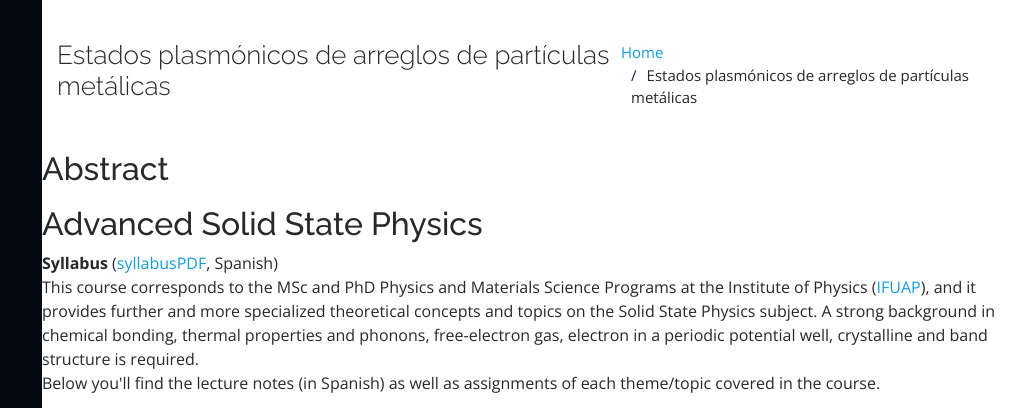
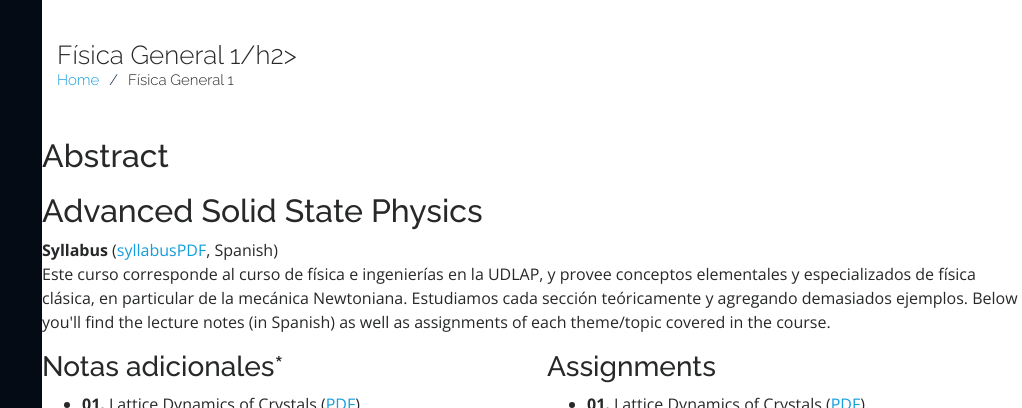
Before and after one commit to Carinamco/carinamcor, a plain HTML site: page fisica-general.html in a window 1280 px wide. Shown: the top 408 px of the page, 258-1280 px from the left. Drawn offline with nearby package versions, Linux system fonts and the light colour scheme.

Commit message:
Update fisica-general.html

```diff
--- a/fisica-general.html
+++ b/fisica-general.html
@@ -75,10 +75,10 @@ Nanoparticles - iPortfolio Bootstrap Template</title>
       <div class="container">
 
         <div class="d-flex justify-content-between align-items-center">
-          <h2>Estados plasmónicos de arreglos de partículas metálicas</h2>
+          <h2>Física General 1/h2>
           <ol>
             <li><a href="index.html">Home</a></li>
-            <li>Estados plasmónicos de arreglos de partículas metálicas</li>
+            <li>Física General 1</li>
           </ol>
         </div>
 
@@ -96,11 +96,9 @@ Nanoparticles - iPortfolio Bootstrap Template</title>
 		<div class="col c12 alingjustify">
 			<h2>Advanced Solid State Physics</h2>
 			<p><b><span class="hightext">Syllabus </span></b>(<a href="paper_kagome.pdf" target="_blank">syllabusPDF</a>, Spanish)<br>
-			This course corresponds to the MSc and PhD Physics and Materials Science Programs at the
-			Institute of Physics (<a href=" https://github.com/Carinamco" target="_blank">IFUAP</a>), and it provides further and more specialized theoretical concepts and topics on the Solid
-			State Physics subject. A strong background in chemical bonding, thermal properties and
-			phonons, free-electron gas, electron in a periodic potential well, crystalline and band
-			structure is required.<br>
+			Este curso corresponde al curso de física e ingenierías  en la UDLAP, y provee conceptos elementales y especializados de física clásica,
+			 en particular de la mecánica Newtoniana. Estudiamos cada sección teóricamente y agregando demasiados ejemplos.
+
 			Below you'll find the <span class="hightext">lecture notes</span> (in Spanish) as well
 			as <span class="hightext">assignments</span> of each theme/topic covered in the course.
 			</p>
```
